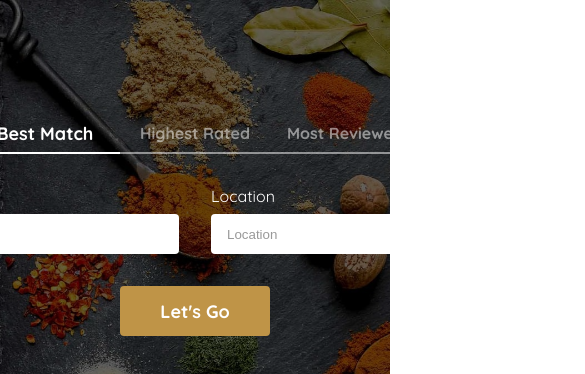
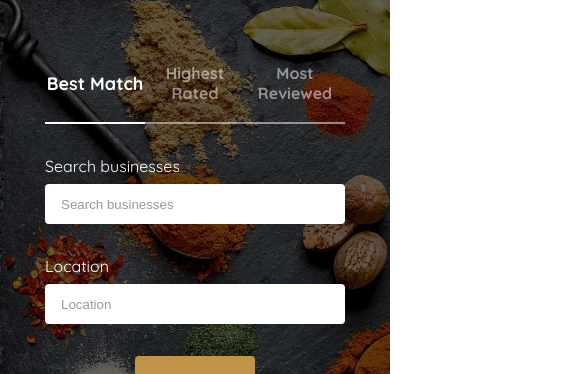
Before and after one commit to sophocles99/codecademy-ravenous, a React (Vite) app: page / in a window 390 px wide. Shown: the top 374 px of the page, 585 px wide, since content can reach past the window. Built offline with nearby package versions, Linux system fonts and the light colour scheme.

Commit message:
add media queries for narrower screen widths

```diff
--- a/src/styles/business-card-styles.js
+++ b/src/styles/business-card-styles.js
@@ -1,17 +1,24 @@
 import styled from "styled-components";
 
 export const Container = styled.article`
-  width: 250px;
+  width: 248px;
   margin: 2rem;
   border-radius: 4px;
   box-shadow: 5px 5px 10px rgba(0, 0, 0, 0.5);
+  @media (max-width: 936px) {
+    width: 300px;
+  }
 `;
 
 export const Image = styled.img`
-  width: 250px;
-  height: 250px;
+  width: 248px;
+  height: 248px;
   border-top-left-radius: 4px;
   border-top-right-radius: 4px;
+  @media (max-width: 936px) {
+    width: 300px;
+    height: 300px;
+  }
 `;
 
 export const Text = styled.div`
--- a/src/styles/business-list-styles.js
+++ b/src/styles/business-list-styles.js
@@ -3,6 +3,7 @@ import styled from "styled-components";
 export const BusinessListContainer = styled.section`
   display: flex;
   flex-wrap: wrap;
+  justify-content: space-evenly;
   max-width: 960px;
-  margin: 0 auto;
-  `
+  margin: 2rem auto;
+`;
--- a/src/styles/search-form-styles.js
+++ b/src/styles/search-form-styles.js
@@ -20,7 +20,7 @@ export const SearchFormContainer = styled.section`
 `;
 
 export const SearchButton = styled.button`
-  width: 150px;
+  width: 120px;
   height: 50px;
   border: none;
   border-radius: 4px;
--- a/src/styles/search-inputs-styles.js
+++ b/src/styles/search-inputs-styles.js
@@ -4,6 +4,12 @@ export const SearchInputsContainer = styled.div`
   display: flex;
   margin-bottom: 2rem;
   gap: 2rem;
+  @media (max-width: 936px) {
+    flex-direction: column;
+  }
+  @media (max-width: 548px) {
+    width: 300px;
+  }
 `;
 
 export const SearchLabel = styled.label`
@@ -15,7 +21,7 @@ export const SearchLabel = styled.label`
 `;
 
 export const SearchInput = styled.input`
-  width: 400px;
+  width: 420px;
   height: 40px;
   padding: 0 1rem;
   border: none;
@@ -29,4 +35,7 @@ export const SearchInput = styled.input`
   &:active {
     border: 2px solid var(--accent-colour);
   }
+  @media (max-width: 548px) {
+    width: 300px;
+  }
 `;
--- a/src/styles/sort-by-bar-styles.js
+++ b/src/styles/sort-by-bar-styles.js
@@ -2,13 +2,17 @@ import styled from "styled-components";
 
 export const SortByBarContainer = styled.div`
   display: flex;
-  width: 450px;
+  width: 420px;
   height: 40px;
   margin-bottom: 2rem;
+  @media (max-width: 548px) {
+    width: 300px;
+    height: 80px;
+  }
 `;
 
 export const SortByButton = styled.button`
-  width: 150px;
+  width: 140px;
   border: none;
   border-bottom: 2px solid white;
   font-family: inherit;
@@ -20,4 +24,7 @@ export const SortByButton = styled.button`
   &:hover {
     font-size: 18px;
   }
+  @media (max-width: 548px) {
+    width: 100px;
+  }
 `;
```
